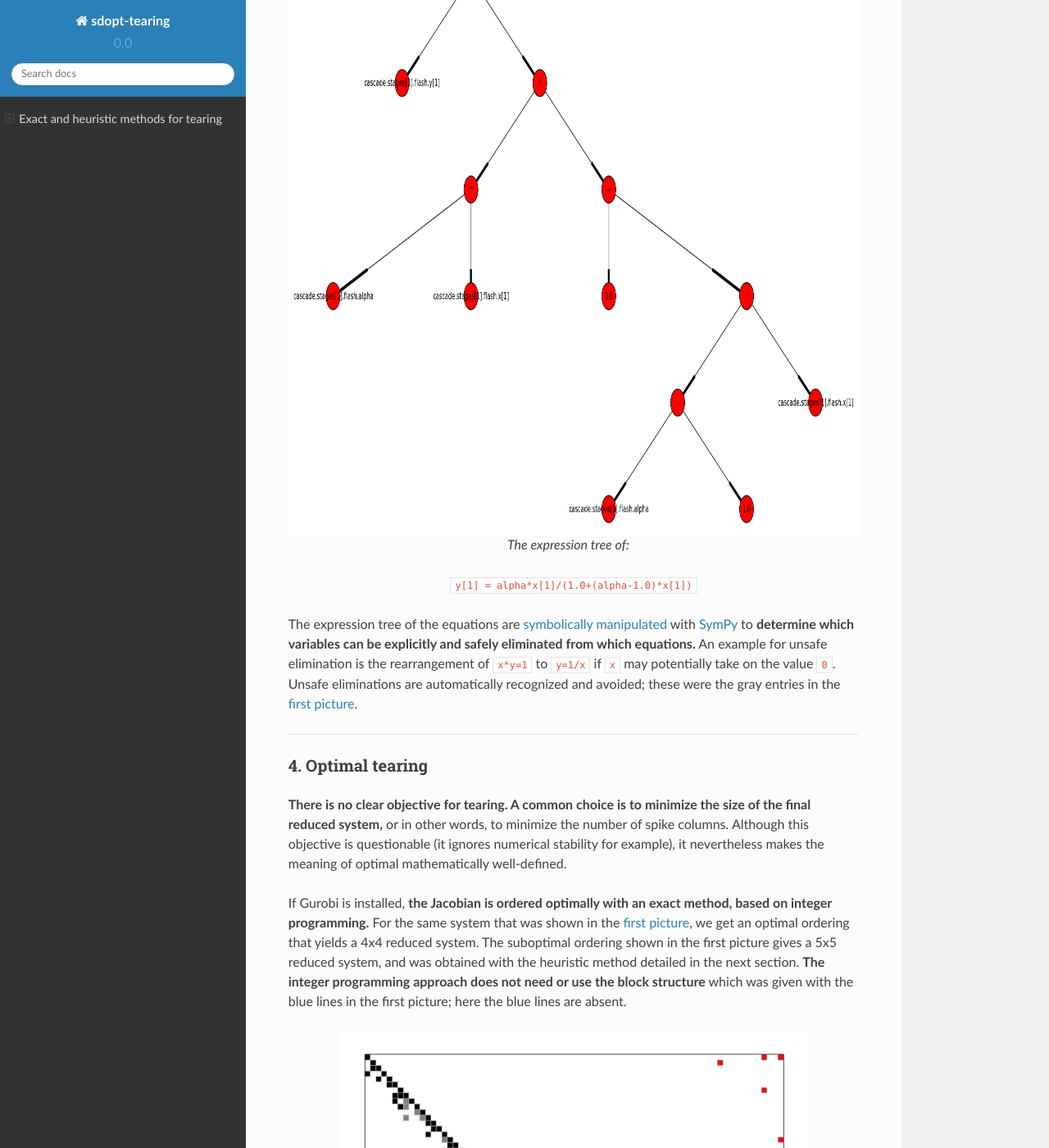
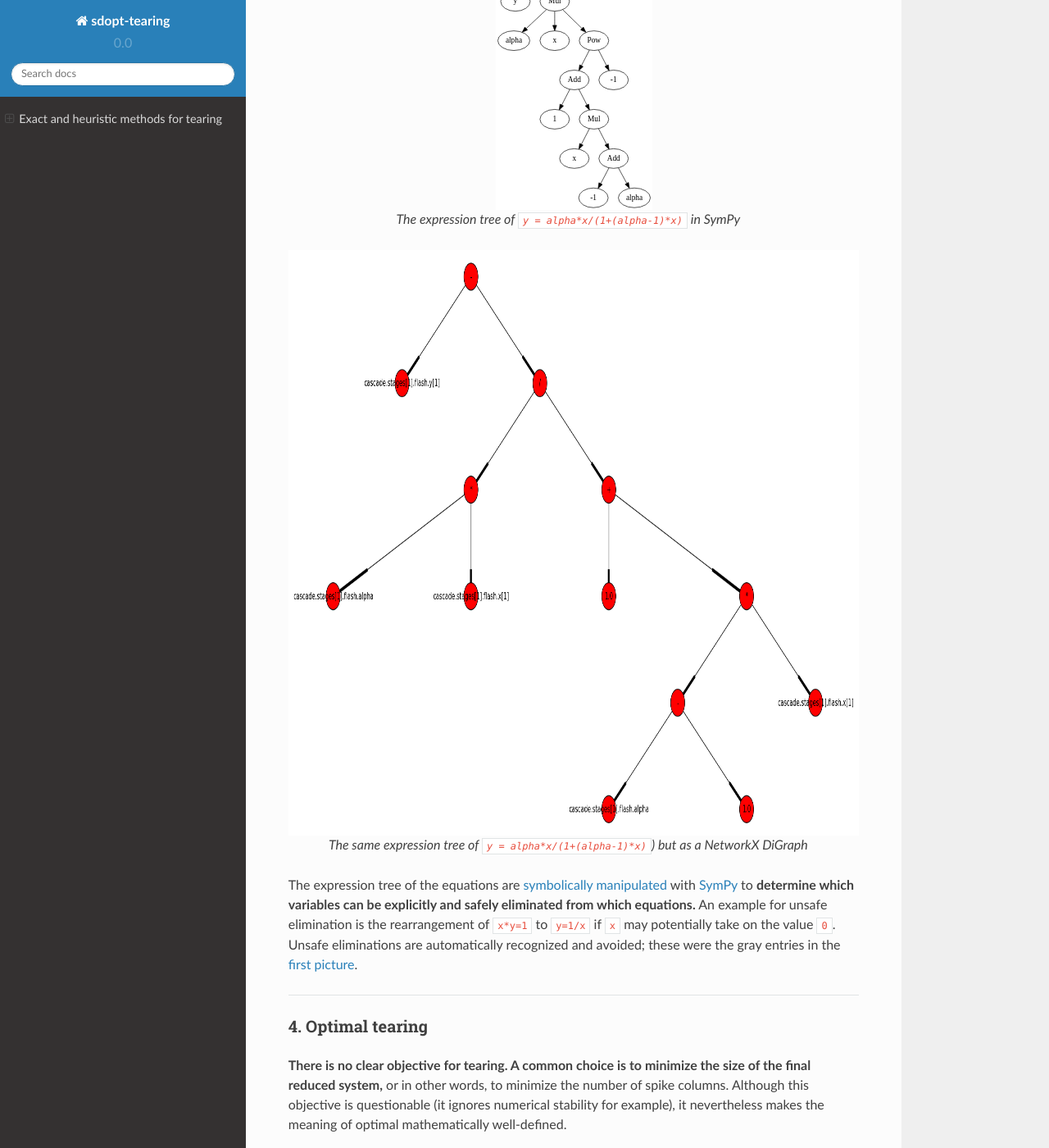
Before and after one commit to baharev/sdopt-tearing, a Sphinx documentation site: the page built from docs/index.rst, in a window 1280 px wide and 1400 px high, scrolled down 2900 px. Shown: the whole window at 82% size. Built offline with Sphinx 7.4.7 and the Read the Docs theme 2.0.0, drawn with Linux system fonts in a browser that asks for light colours.

Commit message:
Adding a SymPy expression tree as well

```diff
--- a/docs/index.rst
+++ b/docs/index.rst
@@ -102,14 +102,21 @@ assuming any naming convention for the connectors.
 
 The equations are given as binary expression trees in the input file.
 
+.. figure:: ./pics/SympyTree.svg
+   :alt: Example of an expression tree in SymPy.
+   :align: center
+   :scale: 50%
+
+   The expression tree of ``y = alpha*x/(1+(alpha-1)*x)`` in SymPy
+
+
 .. figure:: ./pics/ExprTree.png
-   :alt: Example of an expression tree.
+   :alt: Example of an expression tree in NetworkX.
    :align: center
    :scale: 75%
 
-   The expression tree of:
-
-   ``y[1] = alpha*x[1]/(1.0+(alpha-1.0)*x[1])``
+   The same expression tree of ``y = alpha*x/(1+(alpha-1)*x)``)
+   but as a NetworkX DiGraph
 
 
 The expression tree of the equations are `symbolically manipulated
--- /dev/null
+++ b/docs/pics/exprgraph.py
@@ -0,0 +1,12 @@
+import sympy as sy
+
+def expr_to_dotgraph(name, expr):
+    from sympy.printing.dot import dotprint
+    with open(name + ".dot", "w") as dot_file:
+        dot_file.write(dotprint(expr))
+
+if __name__ == '__main__':
+    x, y, alpha = sy.Symbol('x'), sy.Symbol('y'), sy.Symbol('alpha')
+    expr = sy.Eq(y, alpha*x/(1+(alpha-1)*x))
+    expr_to_dotgraph('sympy_tree', expr)
+    # dot -Tsvg -o sympy_tree.svg sympy_tree.dot
```
Also changed, not shown: docs/pics/SympyTree.svg (added).
